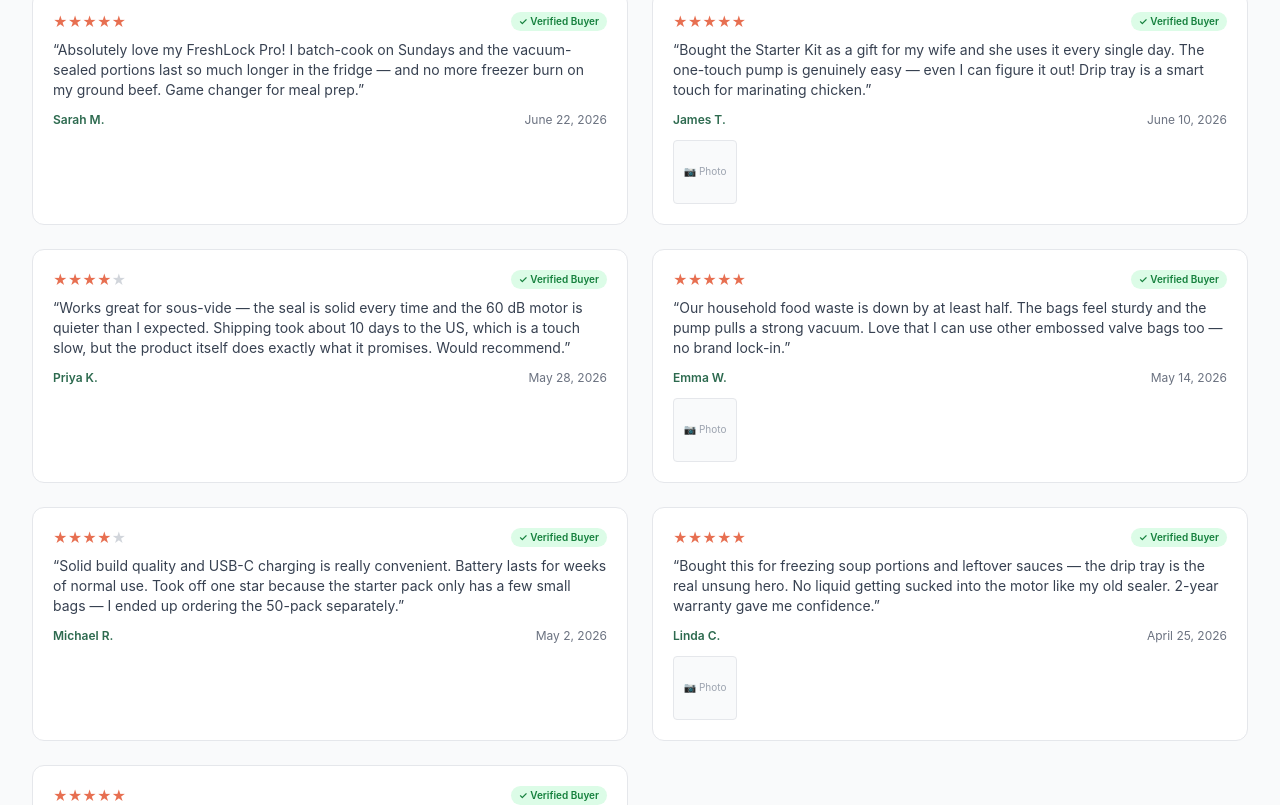
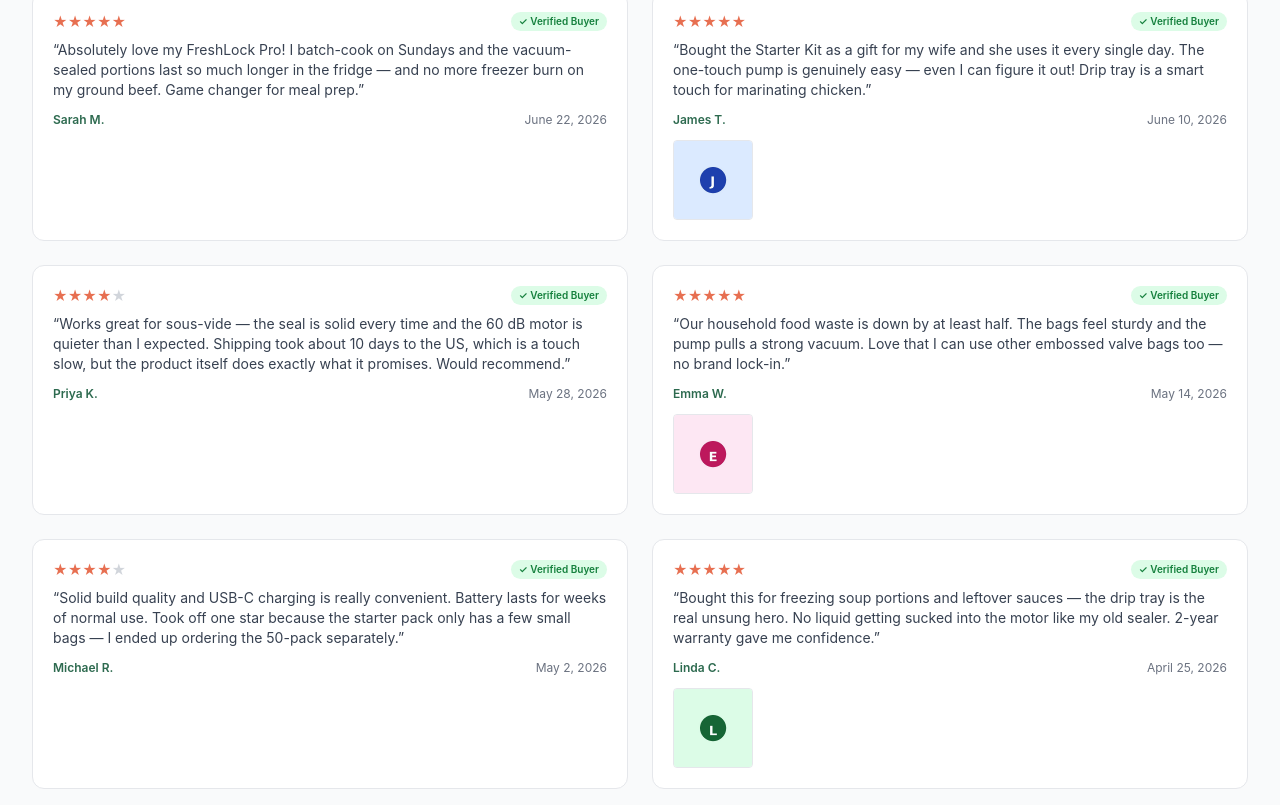
Before and after one commit to jasonyuan886/freshlock-store, a Next.js app: page /products/freshlock-pro in a window 1280 px wide. Shown: the part 2675-3480 px from the top of the page. Built offline with nearby package versions, Linux system fonts and the light colour scheme.

Commit message:
fix: render actual review images instead of placeholder text

```diff
--- a/app/products/[slug]/page.tsx
+++ b/app/products/[slug]/page.tsx
@@ -115,11 +115,16 @@ function ReviewsSection() {
               </time>
             </div>
             {r.images && r.images.length > 0 && (
-              <div className="flex gap-2 mt-3">
+              <div className="flex gap-2 mt-3 flex-wrap">
                 {r.images.map((src, i) => (
-                  <div key={i} className="w-16 h-16 rounded border border-gray-200 bg-gray-50 flex items-center justify-center text-[10px] text-gray-400">
-                    📷 Photo
-                  </div>
+                  // eslint-disable-next-line @next/next/no-img-element
+                  <img
+                    key={i}
+                    src={src}
+                    alt={`Review photo by ${r.name}`}
+                    loading="lazy"
+                    className="w-20 h-20 object-cover rounded border border-gray-200"
+                  />
                 ))}
               </div>
             )}
```
